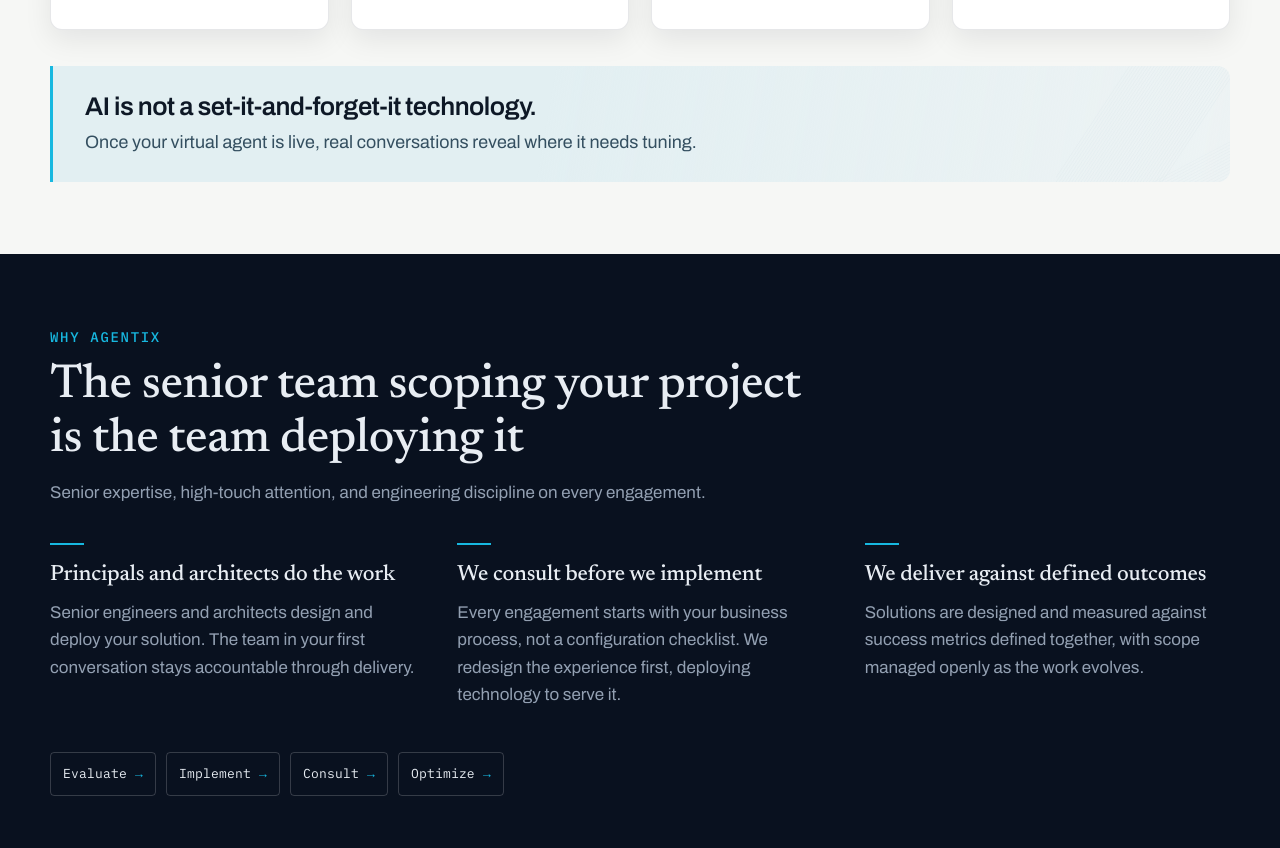
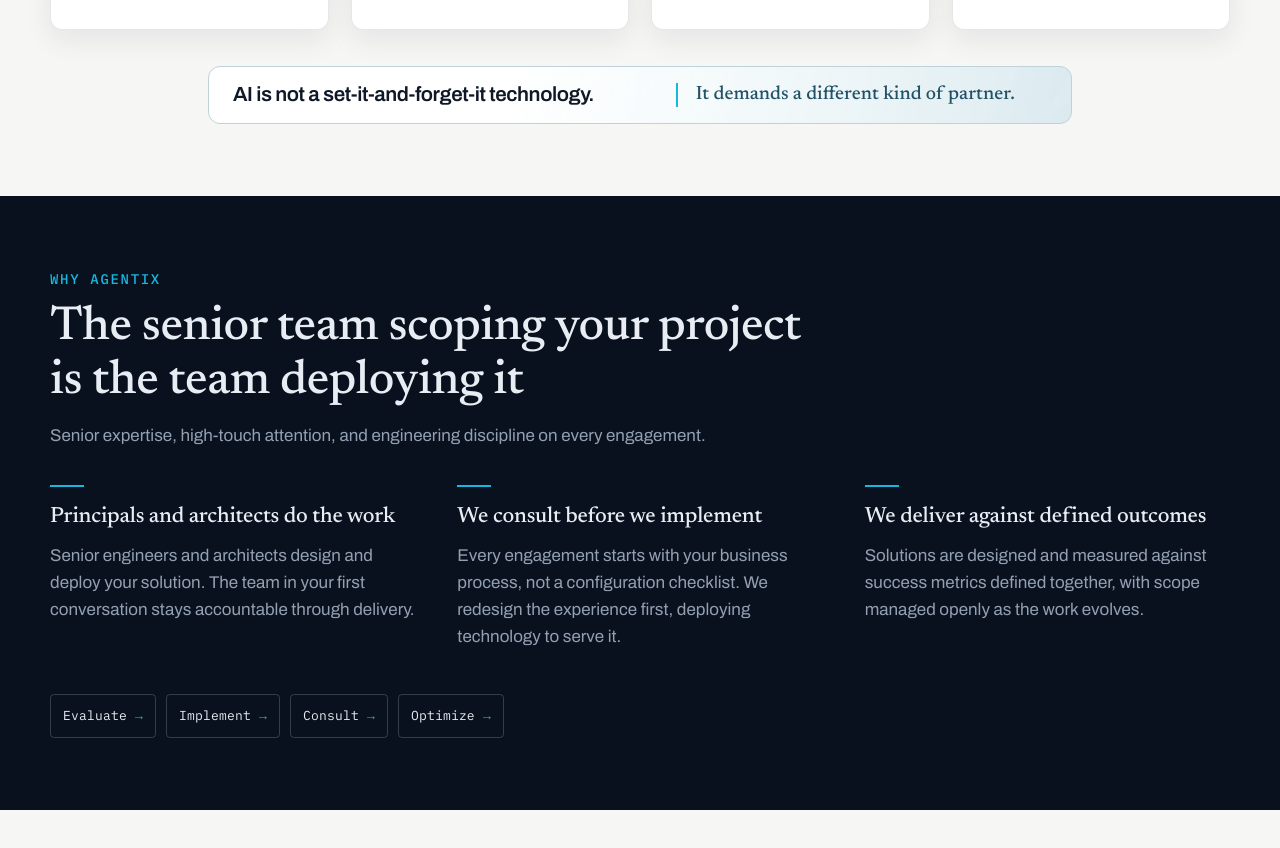
Before and after one commit to Agentix-Technology-Advisors/agentix-website, a plain HTML site: page index.html in a window 1280 px wide. Shown: the part 1126-1974 px from the top of the page. Drawn offline with Linux system fonts and the light colour scheme.

Commit message:
Compact the homepage AI callout and restore the partner statement

```diff
--- a/assets/css/styles.css
+++ b/assets/css/styles.css
@@ -636,30 +636,41 @@ h3 {
 }
 
 .delivery-principle {
+  display: grid;
+  max-width: 54rem;
+  grid-template-columns: minmax(0, 1.15fr) minmax(0, 1fr);
+  align-items: center;
+  gap: 16px;
   scroll-margin-top: 110px;
-  margin-top: var(--heading-gap);
-  padding: clamp(20px, 2vw, 28px) var(--card-inset);
-  border-inline-start: 3px solid var(--accent);
-  border-radius: 0 var(--radius-sm) var(--radius-sm) 0;
+  margin: var(--heading-gap) auto 0;
+  padding: clamp(12px, 1.2vw, 18px) clamp(16px, 2vw, 24px);
+  border: 1px solid #bfd2da;
+  border-radius: var(--radius-sm);
   background:
-    linear-gradient(100deg, #e2eff2 42%, transparent),
+    linear-gradient(100deg, #fff 34%, rgba(246, 251, 252, .85) 64%, transparent),
     url("../images/hero-wide.svg") right center / auto 100% no-repeat,
-    #edf3f4;
-  color: #344f60;
-  font-size: clamp(16px, 1.4vw, 18px);
-  line-height: 1.5;
-  text-wrap: pretty;
+    #ddebf0;
+  text-wrap: balance;
 }
 
 .delivery-principle strong {
-  display: block;
-  margin-bottom: 6px;
   color: var(--text-dark);
-  font-size: clamp(21px, 2vw, 27px);
+  font-size: clamp(18px, 1.6vw, 21px);
   font-weight: 600;
   letter-spacing: -0.02em;
   line-height: 1.25;
-  text-wrap: balance;
+}
+
+.delivery-principle__close {
+  padding-inline-start: 18px;
+  border-inline-start: 2px solid var(--accent);
+  font: 500 clamp(17px, 1.5vw, 20px)/1.25 "Newsreader", Georgia, serif;
+  color: #225267;
+}
+
+@media (max-width: 820px) {
+  .delivery-principle { grid-template-columns: 1fr; gap: 6px; }
+  .delivery-principle__close { padding-inline-start: 12px; }
 }
 
 .why-grid {
--- a/index.html
+++ b/index.html
@@ -30,7 +30,7 @@
   <link href="https://fonts.googleapis.com/css2?family=Newsreader:ital,opsz,wght@1,6..72,500&amp;display=swap&amp;text=deployed%20right" rel="stylesheet" />
   <link rel="icon" type="image/png" href="/assets/images/agentix_icon_32x32.png" />
   <link rel="apple-touch-icon" href="/assets/images/agentix_icon_32x32.png" />
-  <link rel="stylesheet" href="/assets/css/styles.css?v=20261125h" />
+  <link rel="stylesheet" href="/assets/css/styles.css?v=20261125j" />
   <script async src="https://www.googletagmanager.com/gtag/js?id=G-2LFK4Y2G4D"></script>
   <script>
     window.dataLayer = window.dataLayer || [];
@@ -139,7 +139,7 @@
             </article>
           </div>
 
-          <p class="delivery-principle" id="delivery-principle"><strong>AI is not a <span class="keep-together">set-it-and-forget-it</span> technology.</strong> Once your virtual agent is live, real conversations reveal where it needs tuning.</p>
+          <p class="delivery-principle" id="delivery-principle"><strong>AI is not a <span class="keep-together">set-it-and-forget-it</span> technology.</strong> <span class="delivery-principle__close">It demands a different kind of partner.</span></p>
         </div>
       </section>
 
```
